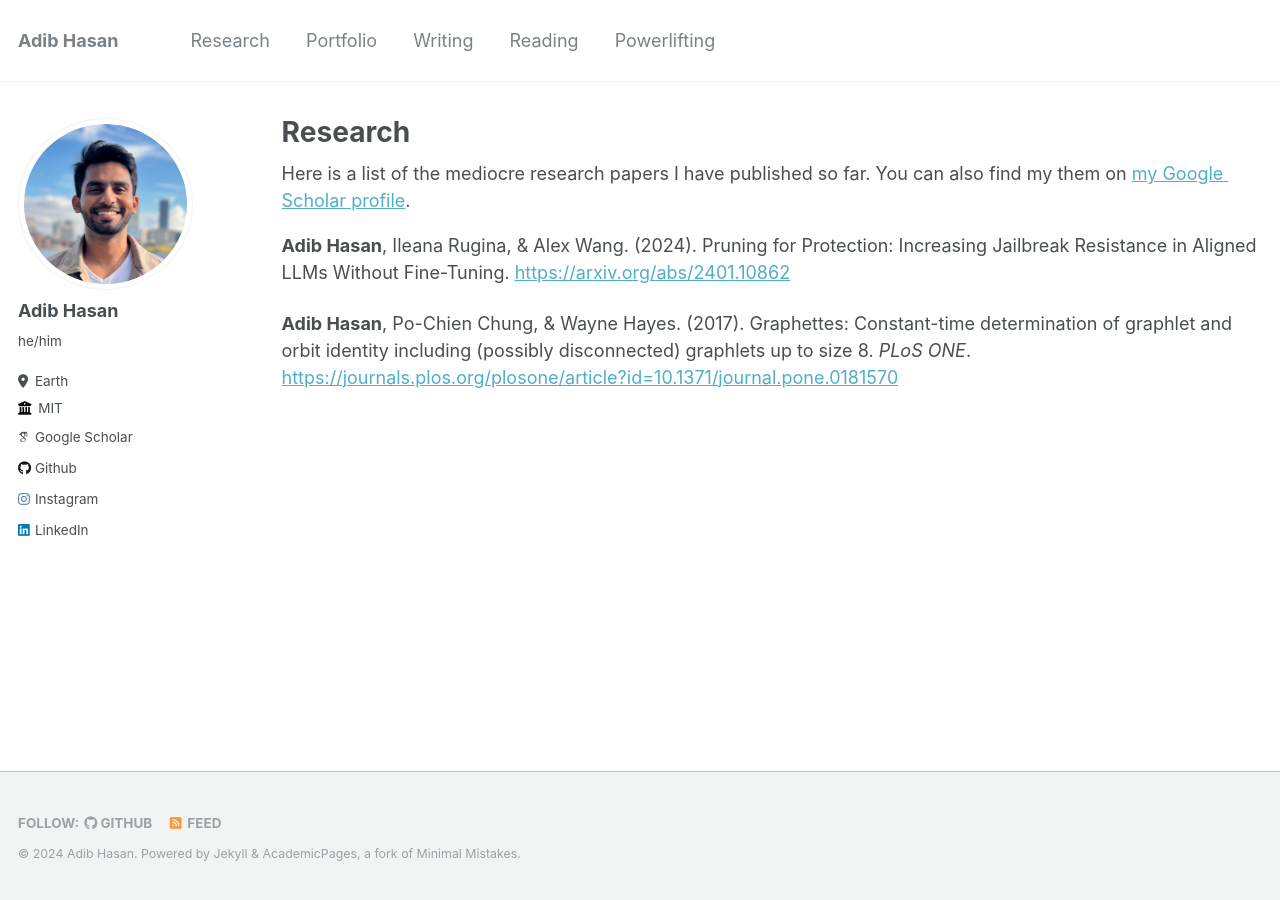
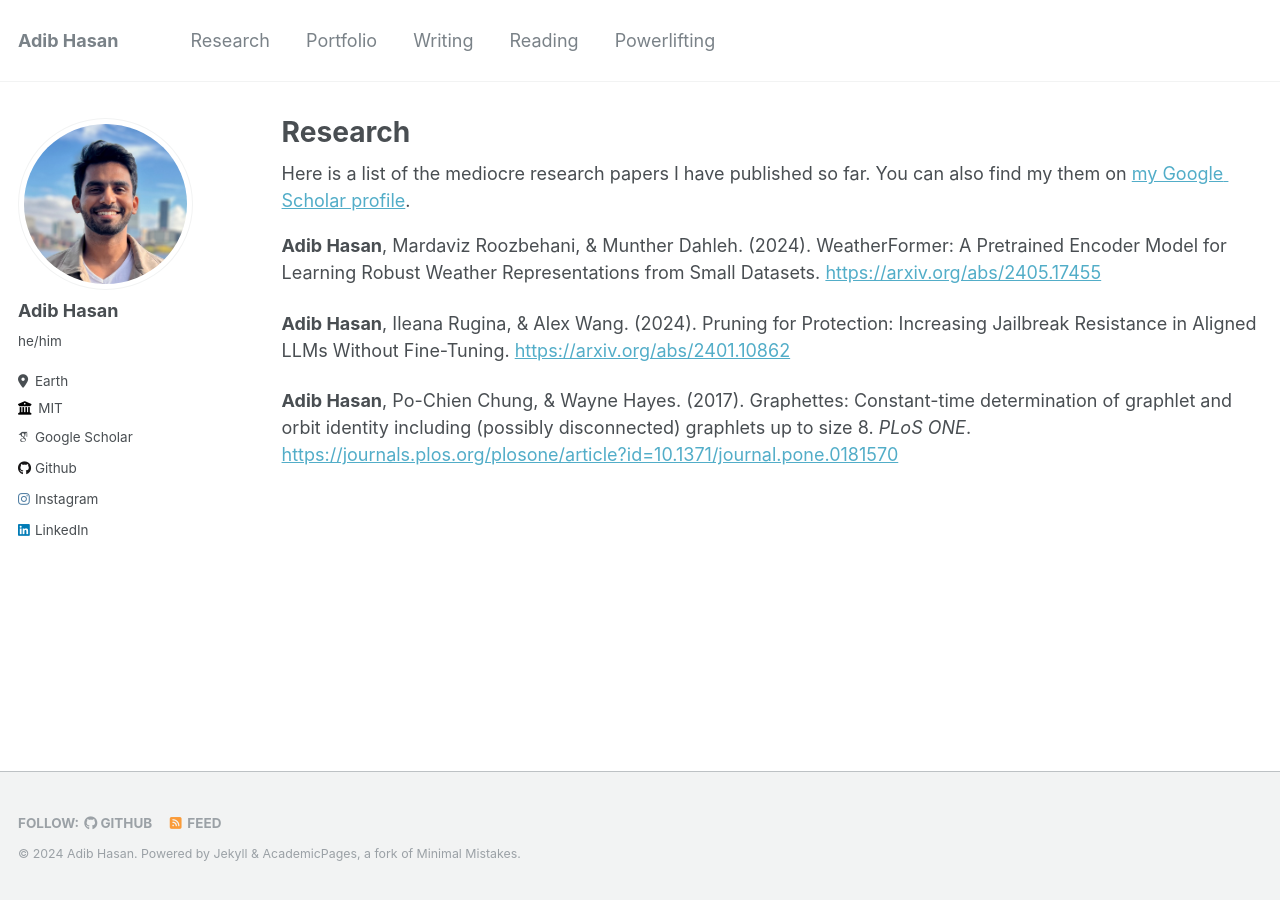
Before and after one commit to Neehan/neehan.github.io, a Jekyll site: the page built from _pages/research.md, in a window 1280 px wide. Built offline with Jekyll 4.4.1, drawn with Linux system fonts in a browser that asks for light colours; some web fonts are replaced.

Commit message:
added the weatherformer paper

```diff
--- a/_pages/research.md
+++ b/_pages/research.md
@@ -9,6 +9,8 @@ author_profile: true
   <div class="wordwrap">Here is a list of the mediocre research papers I have published so far. You can also find my them on <a href="{{site.author.googlescholar}}">my Google Scholar profile</a>.</div>
 {% endif %}
 
+**Adib Hasan**, Mardaviz Roozbehani, & Munther Dahleh. (2024). WeatherFormer: A Pretrained Encoder Model for Learning Robust Weather Representations from Small Datasets. [https://arxiv.org/abs/2405.17455](https://arxiv.org/abs/2405.17455)
+
 **Adib Hasan**, Ileana Rugina, & Alex Wang. (2024). Pruning for Protection: Increasing Jailbreak Resistance in Aligned LLMs Without Fine-Tuning. [https://arxiv.org/abs/2401.10862](https://arxiv.org/abs/2401.10862)
 
 **Adib Hasan**, Po-Chien Chung, & Wayne Hayes. (2017). Graphettes: Constant-time determination of graphlet and orbit identity including (possibly disconnected) graphlets up to size 8. *PLoS ONE*. [https://journals.plos.org/plosone/article?id=10.1371/journal.pone.0181570](https://journals.plos.org/plosone/article?id=10.1371/journal.pone.0181570)
```
